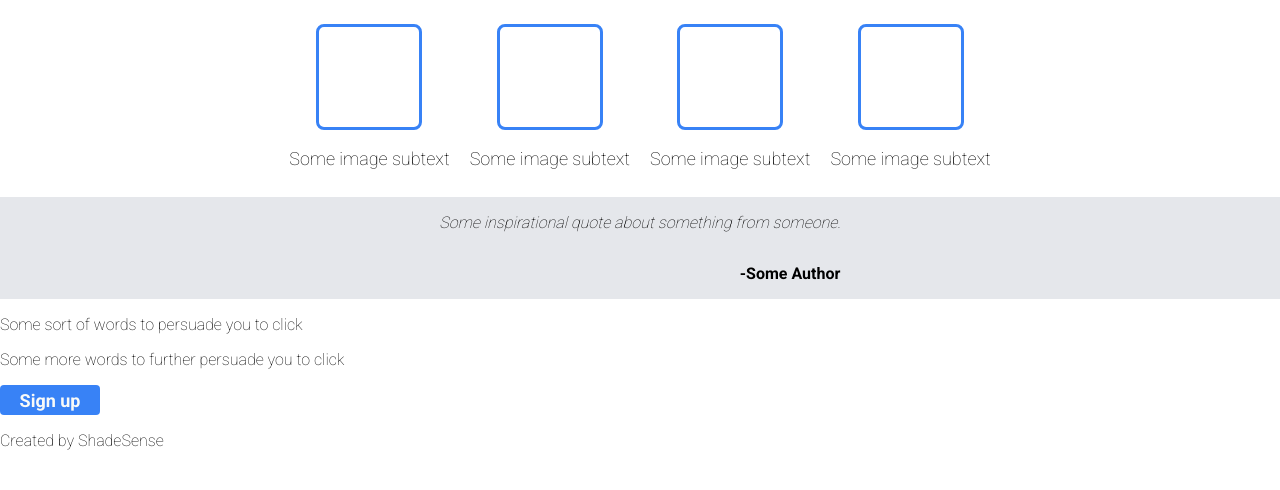
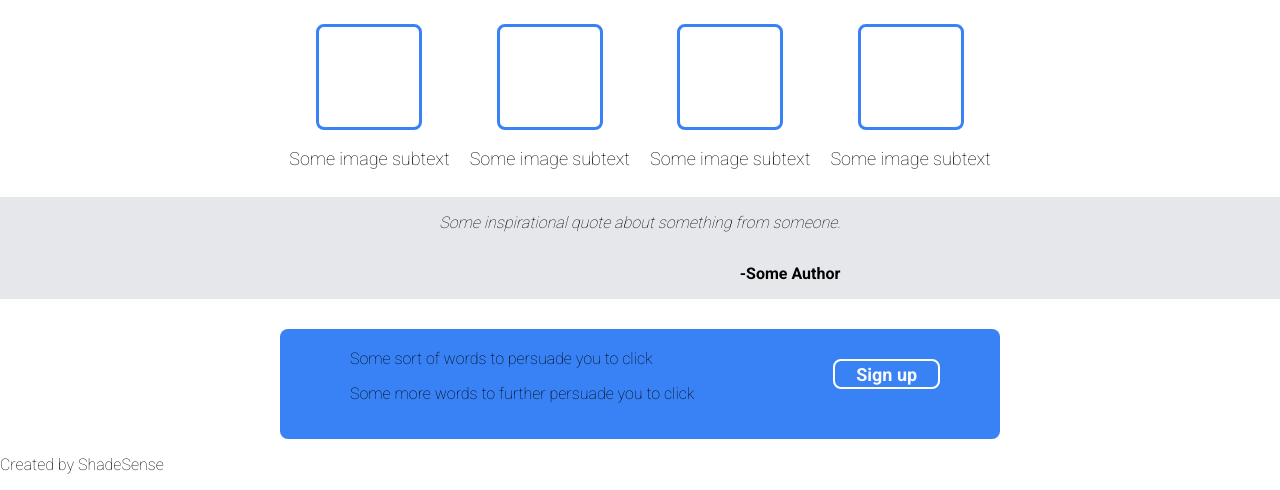
Before and after one commit to ShadeSense/odin-project, a plain HTML site: page landing_page/index.html in a window 1280 px wide. Shown: the part 522-1012 px from the top of the page. Before the commit the page ends 988 px from the top, so only its background shows below. Drawn offline with Linux system fonts and the light colour scheme.

Commit message:
Add css for bottom section portion

```diff
--- a/landing_page/index.css
+++ b/landing_page/index.css
@@ -64,7 +64,7 @@ body{
     font-size: 18px;
     color: #E5E7EB;
 }
-.btn-signup{
+#btn-header{
     background-color: #3882F6;
     width: 100px;
     height: 30px;
@@ -119,6 +119,7 @@ body{
     display: flex;
     flex-direction: column;
     background-color: #E5E7EB;
+    margin-bottom: 30px;
 }
 .quote-blockquote{
     flex: 1;
@@ -131,3 +132,39 @@ body{
     text-align: center;
     margin-left: 300px;
 }
+
+/* Bottom Section */
+.bottom-section{
+    display: flex;
+    padding: 10px;
+    margin-left: auto;
+    margin-right: auto;
+    height: auto;
+    width: 700px;
+    border-radius: 8px;
+    vertical-align: center;
+    background-color: #3882F6;
+}
+.bottom-section.left{
+    display: flex;
+    flex-direction: column;
+    margin-left: 50px;
+}
+.bottom-section-title{
+    margin: 0;
+    padding: 0;
+}
+#btn-bottom-section{
+    margin-left: auto;
+    margin-right: 50px;
+    margin-top: 20px;
+    background-color: #3882F6;
+    width: 150px;
+    height: 30px;
+    font-family: 'Roboto', sans-serif;
+    font-size: 18px;
+    font-weight: bold;
+    color: #F9FAF8;
+    border: 2px solid white;
+    border-radius: 8px;
+}
--- a/landing_page/index.html
+++ b/landing_page/index.html
@@ -60,9 +60,11 @@
         </div> <!-- End quote -->
 
         <div class="bottom-section">
-            <p class="footer-title">Some sort of words to persuade you to click</p>
-            <p class="footer-subtext">Some more words to further persuade you to click</p>
-            <button class="btn-signup" id="btn-footer" href="./index.html">Sign up</button>
+            <div class="bottom-section left">
+                <p class="bottom-section-title">Some sort of words to persuade you to click</p>
+                <p class="bottom-section-subtext">Some more words to further persuade you to click</p>
+            </div>
+            <button class="btn-signup" id="btn-bottom-section" href="./index.html">Sign up</button>
         </div> <!-- End bottom-section -->
 
         <div class="footer">
```
